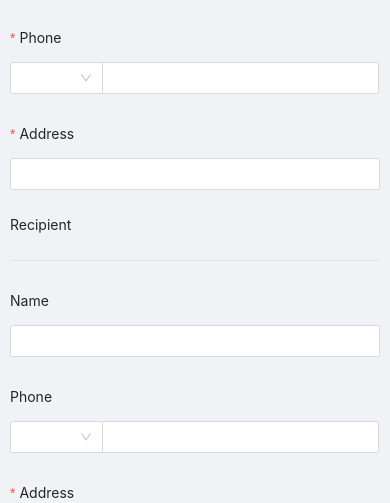
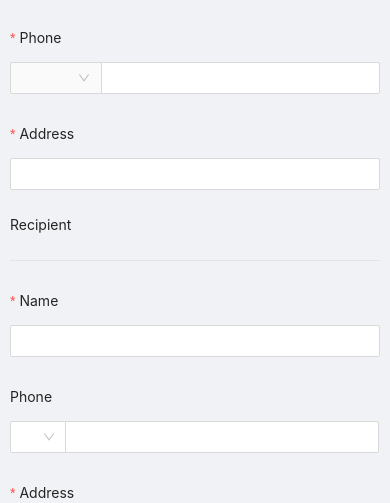
Before and after one commit to FlagCampTeam4/Frontend, a React (Create React App) app: page / in a window 390 px wide. Shown: the part 281-784 px from the top of the page. Built offline with nearby package versions, Linux system fonts and the light colour scheme.

Commit message:
tested submit button
submit button works, and also the required phone No. input has been fixed

```diff
--- a/src/components/NewPackagePage.js
+++ b/src/components/NewPackagePage.js
@@ -7,17 +7,49 @@ import {
   Button,
   Divider,
   DatePicker,
+  message,
 } from 'antd';
 
 
 class NewPackagePage extends React.Component {
+  formRef = React.createRef();
+    state = {
+      authed: false,
+      loading: false,
+    };
+
+    handleSubmit = async () => {
+      const formInstance = this.formRef.current;
+
+      try {
+        await formInstance.validateFields();
+      } catch (error) {
+        return;
+      }
+
+      this.setState({
+        loading: true,
+      });
+
+      try {
+        //await submit(formInstance.getFieldsValue(true), this.state.authed);
+        message.success("Submit Successfully");
+      } catch (error) {
+        message.error(error.message);
+      } finally {
+        this.setState({
+          loading: false,
+        });
+      }
+    };
+
+
   render() {
     const layout = {
       labelCol: { span: 8 },
       wrapperCol: { span: 16 },
     };
 
-    /* eslint-disable no-template-curly-in-string */
     const validateMessages = {
       required: '${label} is required!',
       types: {
@@ -28,7 +60,6 @@ class NewPackagePage extends React.Component {
         range: '${label} must be between ${min} and ${max}',
       },
     };
-    /* eslint-enable no-template-curly-in-string */
 
     const onFinish = () => {
       console.log("submitted");
@@ -40,21 +71,24 @@ class NewPackagePage extends React.Component {
       console.log(date, dateString);
     }
 
+    const prefixSelector = (
+      <Form.Item name='prefix' noStyle>
+        <Select style={{ width: 90 }}>
+          <Option value="1">+1</Option>
+          <Option value="86">+86</Option>
+        </Select>
+      </Form.Item>
+    );
+
     return (
-        <Form {...layout} className="OrderInfo" onFinish={onFinish} validateMessages={validateMessages} labelCol={{ span: 7 }} wrapperCol={{ span: 8 }}>
+        <Form {...layout} className="OrderInfo" ref={this.formRef} onFinish={this.onFinish} validateMessages={validateMessages} labelCol={{ span: 7 }} wrapperCol={{ span: 8 }}>
           <div>Sender</div>
           <Divider />
           <Form.Item name={['sender', 'name']} label="Name" rules={[{ required: true }]}>
               <Input/>
           </Form.Item>
-          <Form.Item name={['sender', 'phone']} label="Phone" rules={[{ required: true }]}>
-          <Input.Group compact >
-              <Select style={{ width: '25%' }}>
-                <Option value="1">+1</Option>
-                <Option value="86">+86</Option>
-              </Select>
-              <Input style={{ width: '75%' }}/>
-              </Input.Group>
+          <Form.Item name={['sender', 'phone']}  label="Phone" rules={[{ required: true }]}>
+                <Input addonBefore={prefixSelector} style={{ width: '100%' }}/>
           </Form.Item>
           <Form.Item name={['sender', 'address']} label="Address" rules={[{ required: true }]}>
               <Input/>
@@ -63,17 +97,21 @@ class NewPackagePage extends React.Component {
 
           <p>Recipient</p>
           <Divider />
-          <Form.Item name={['recipient', 'name']} label="Name" >
+          <Form.Item name={['recipient', 'name']} label="Name" rules={[{ required: true }]}>
             <Input />
           </Form.Item>
           <Form.Item name={['recipient', 'phone']} label="Phone" >
             <Input.Group compact >
-              <Select style={{ width: '25%' }}>
-                <Option value="1">+1</Option>
-                <Option value="86">+86</Option>
-              </Select>
-              <Input style={{ width: '75%' }}/>
-              </Input.Group>
+              <Form.Item noStyle name={['recipient','prefix']}>
+                  <Select style={{ width: '15%' }}>
+                    <Option value="1">+1</Option>
+                    <Option value="86">+86</Option>
+                  </Select>
+                </Form.Item>
+                <Form.Item noStyle name={['recipient','phoneNo']}>
+                  <Input style={{ width: '85%' }}/>
+                </Form.Item>
+            </Input.Group>
           </Form.Item>
           <Form.Item name={['recipient', 'address']} label="Address" rules={[{ required: true }]}>
             <Input />
@@ -98,7 +136,7 @@ class NewPackagePage extends React.Component {
           </Form.Item>
 
           <Form.Item wrapperCol={{ ...layout.wrapperCol, offset: 8 }}>
-            <Button type="primary" htmlType="submit">
+            <Button type="primary" onClick={this.handleSubmit} disabled={this.state.loading} >
               Submit
             </Button>
           </Form.Item>
```
